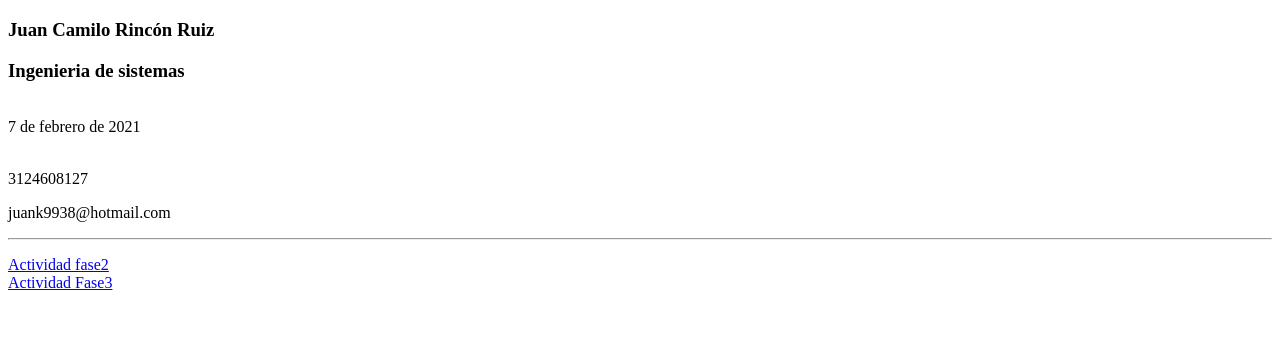
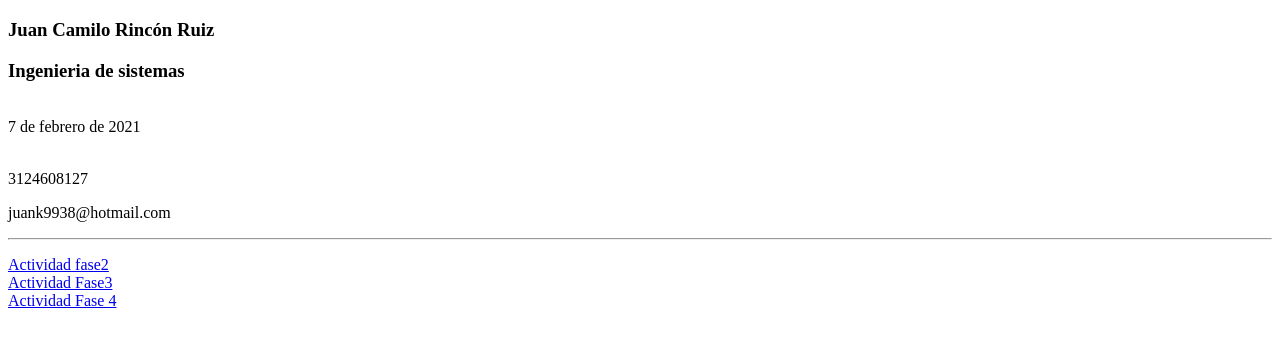
Before and after one commit to Camilo0510/DSW-CamiloRincon, a plain HTML site: page Index.html in a window 1280 px wide. Shown: the part 61-408 px from the top of the page. Drawn offline with Linux system fonts and the light colour scheme.

Commit message:
Update Index.html

```diff
--- a/Index.html
+++ b/Index.html
@@ -19,6 +19,7 @@
 
         <a href="fase2/design.html">Actividad fase2</a><br>
         <a href="Fase 3/index.html">Actividad Fase3</a><br>
+        <a href="Fase 4/index.html">Actividad Fase 4</a><br>
     </p>
 </body>
 </html>
```
